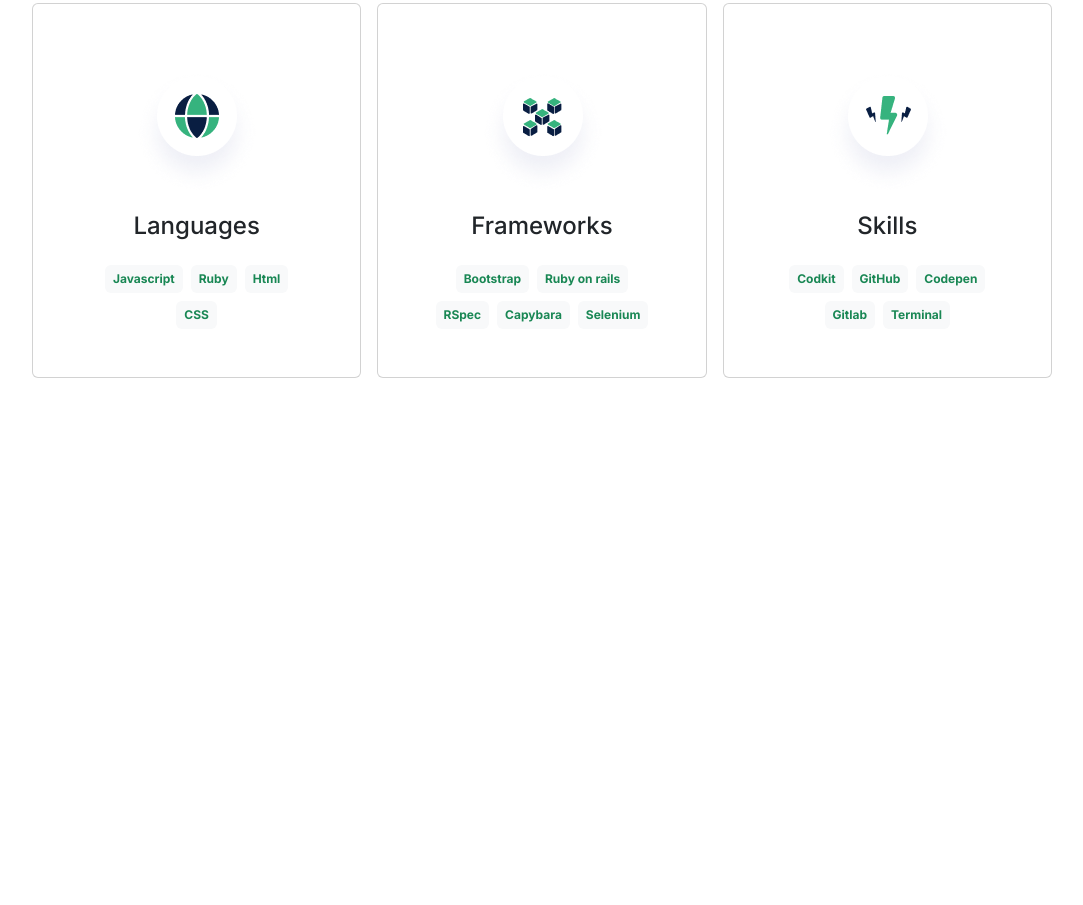
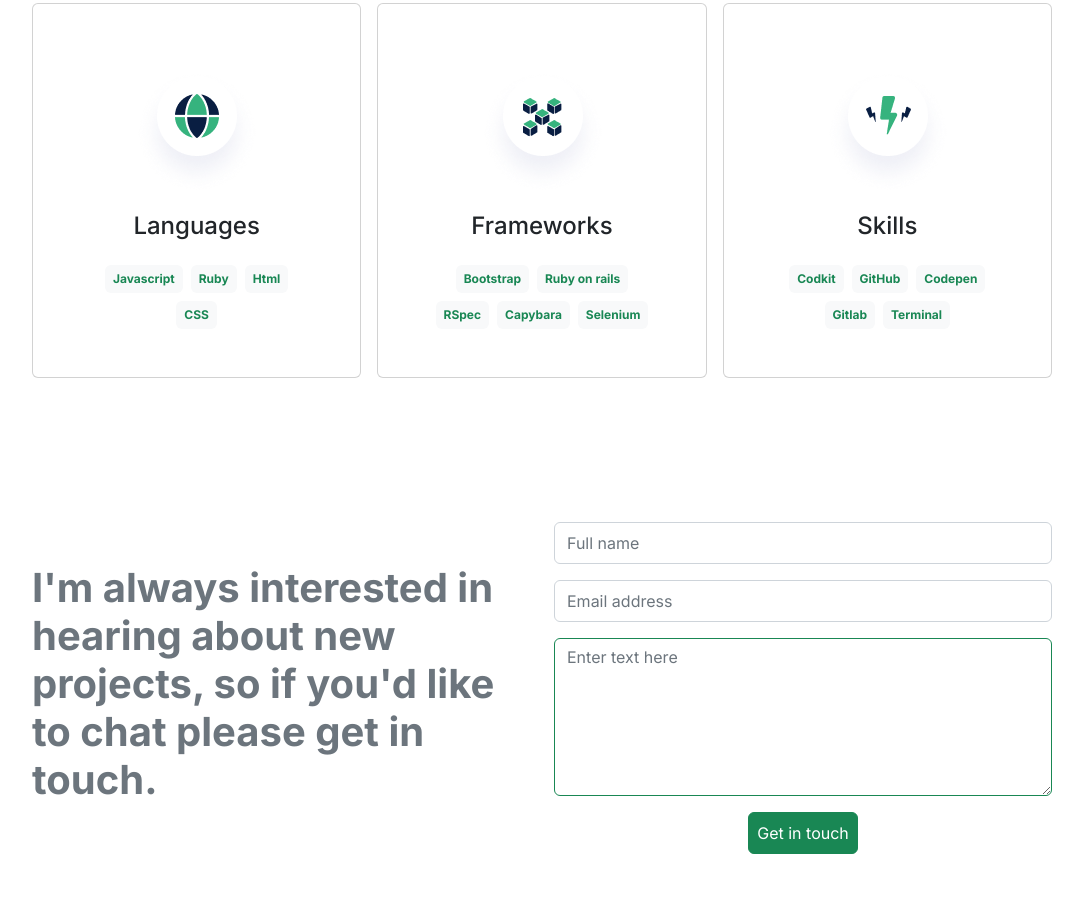
Before and after one commit to rashedarman/portfolio-bootstrap, a website: page index.html in a window 1280 px wide. Shown: the part 2495-3400 px from the top of the page, without its empty margins (98-1181 px from the left). Before the commit the page ends 2921 px from the top, so only its background shows below. Drawn offline with nearby package versions, Linux system fonts and the light colour scheme.

Commit message:
Add contact section

```diff
--- a/index.html
+++ b/index.html
@@ -301,6 +301,56 @@
       </div>
     </section>
 
+    <!-- contact section -->
+    <section id="contact">
+      <div class="container">
+        <div class="row p-5 my-5 align-items-center flex-nowrap">
+          <h3 class="text-secondary fs-1 fw-bold w-50">
+            I'm always interested in hearing about new projects, so if you'd
+            like to chat please get in touch.
+          </h3>
+          <form
+            class="w-50 d-flex flex-column align-items-center gap-3"
+            action="https://formspree.io/f/xpznodbr"
+            method="POST"
+            id="contact-form"
+          >
+            <input
+              type="text"
+              name="name"
+              id="name"
+              class="form-control py-2"
+              placeholder="Full name"
+              required
+              maxlength="30"
+            />
+            <input
+              type="email"
+              name="email"
+              id="email"
+              class="form-control py-2"
+              placeholder="Email address"
+              required
+            />
+            <textarea
+              rows="6"
+              name="message"
+              id="message"
+              placeholder="Enter text here"
+              class="form-control border-success"
+              maxlength="500"
+              required
+            ></textarea>
+            <input
+              class="btn btn-success p-2"
+              type="submit"
+              value="Get in touch"
+            />
+          </form>
+        </div>
+      </div>
+    </section>
+
     <!-- bootstrap script -->
     <script
       src="https://cdn.jsdelivr.net/npm/bootstrap@5.2.2/dist/js/bootstrap.bundle.min.js"
```
